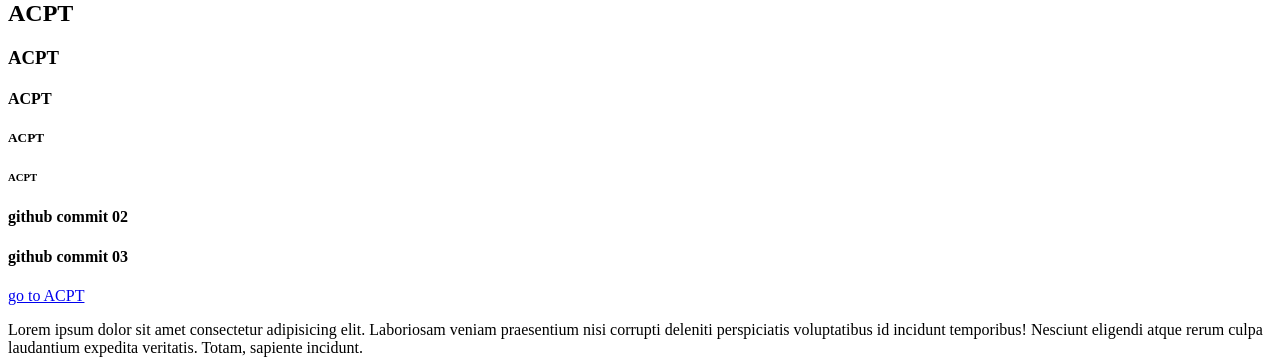
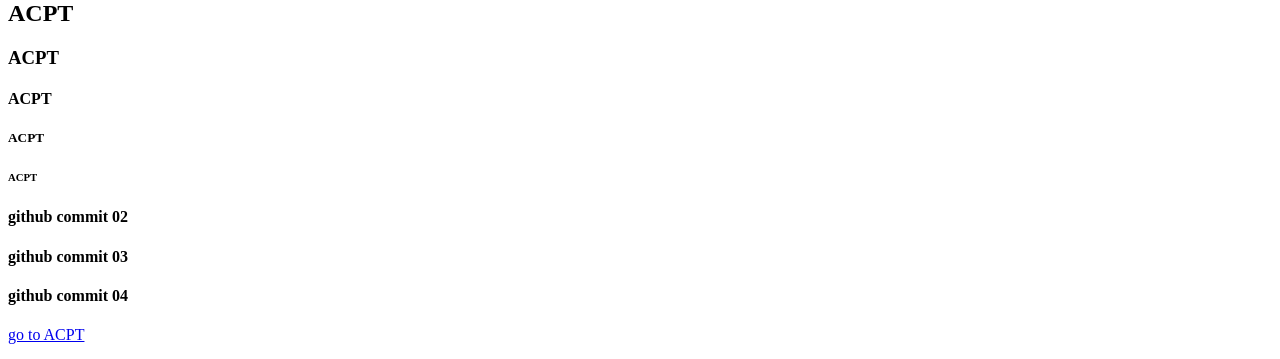
Before and after one commit to Ramesh-Kaushika/afsd-04, a plain HTML site: page index.html in a window 1280 px wide. Shown: the part 455-814 px from the top of the page. Drawn offline with Linux system fonts and the light colour scheme.

Commit message:
github commit change 03

```diff
--- a/index.html
+++ b/index.html
@@ -31,6 +31,9 @@
 
     <!-- github commit -->
     <h4>github commit 03</h4>
+
+    <!-- github commit -->
+    <h4>github commit 04</h4>
 
     <!-- anchor tag -->
     <a href="https://acpt.lk/">go to ACPT</a>
```
